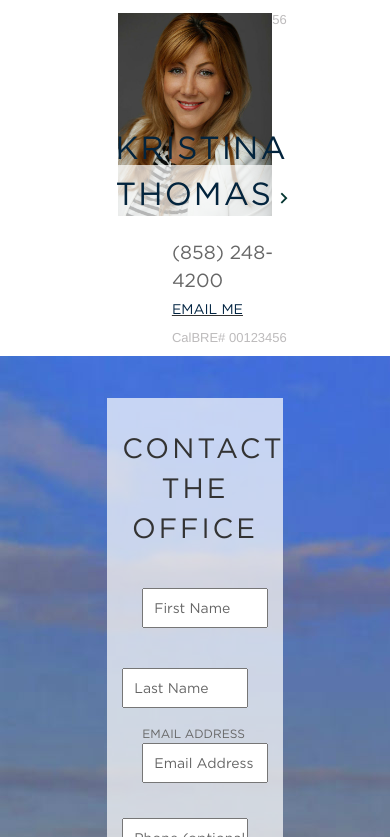
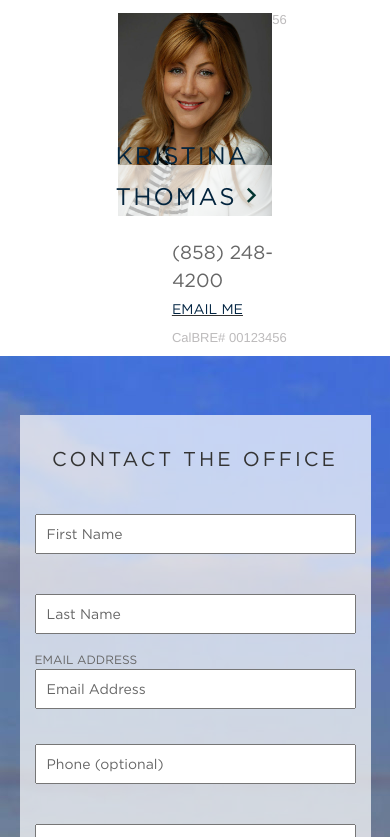
Before and after one commit to MichaelTobin12/frontEndRealEstate, a plain HTML site: page HTML:CSS/index.html in a window 390 px wide. Shown: the part 3067-3904 px from the top of the page. Drawn offline with nearby package versions, Linux system fonts and the light colour scheme.

Commit message:
mobile query done. Header is butchered

```diff
--- a/HTML:CSS/css/main.css
+++ b/HTML:CSS/css/main.css
@@ -566,30 +566,42 @@ a {
   .namePositioner{
     bottom:0px;
     left:17%;
-    font-size: 32px;
+    font-size: 24px;
   }
-  .whiteCover{
-    bottom:0px;
-    height: 20%;
-    left:15%;
-  }
-  .employeeContact{
-    padding-left: 30%;
-    /*padding-bottom:10%;*/
-  }
-  .employeeNumber{
-    padding-top:15%;
-  }
-  .mediaMargin{
-    margin-top:30%;
-    /*top:15%;*/
-  }
+
   .bottomPortion{
     background-image: url('../img/bg-skyline-reSized-longHeight.jpg');
-    height: 60em;
+    height: 84em;
   }
   .formHeader{
-    font-size: 28px;
-    padding-top:30px;
+    font-size: 20px;
+  }
+  .iconFontMedium{
+    font-size: 30px;
+  }
+  .bottomFormContainer{
+    width: 90%;
+    position: relative;
+    left: 5%;
+    height: 90%;
+    top: 5%;
+  }
+  .inputSpacingLeft{
+    padding-left:15px;
+  }
+  .inputSpacingEmail{
+    padding-left:15px;
+  }
+  .inputSpacingRight{
+    padding-right: 15px;
+  }
+  .inputSpacingPhone{
+    padding-right: 15px;
+  }
+  .respondText{
+    padding-left:35%;
+  }
+  .options{
+    padding-left:45%;
   }
 }
```
